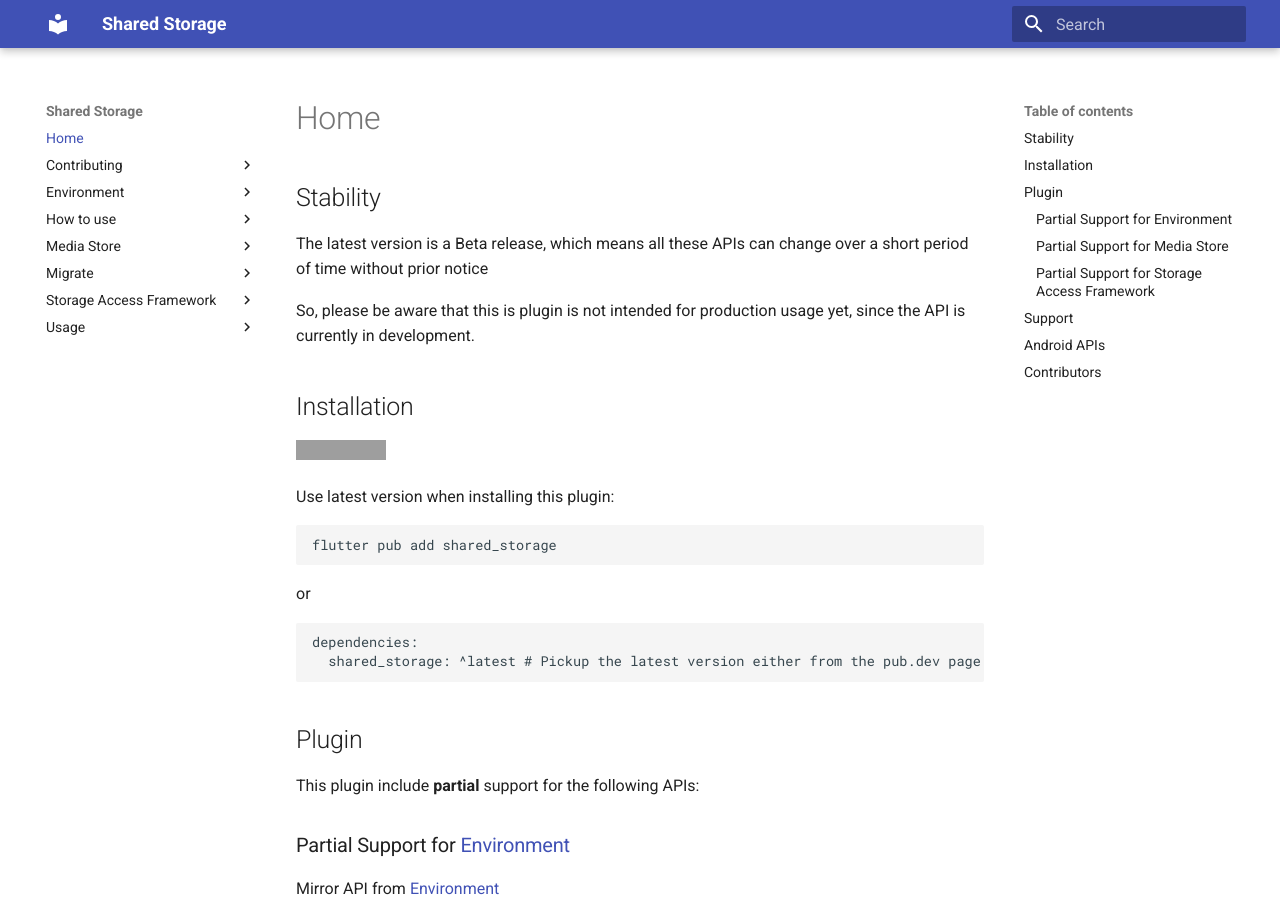
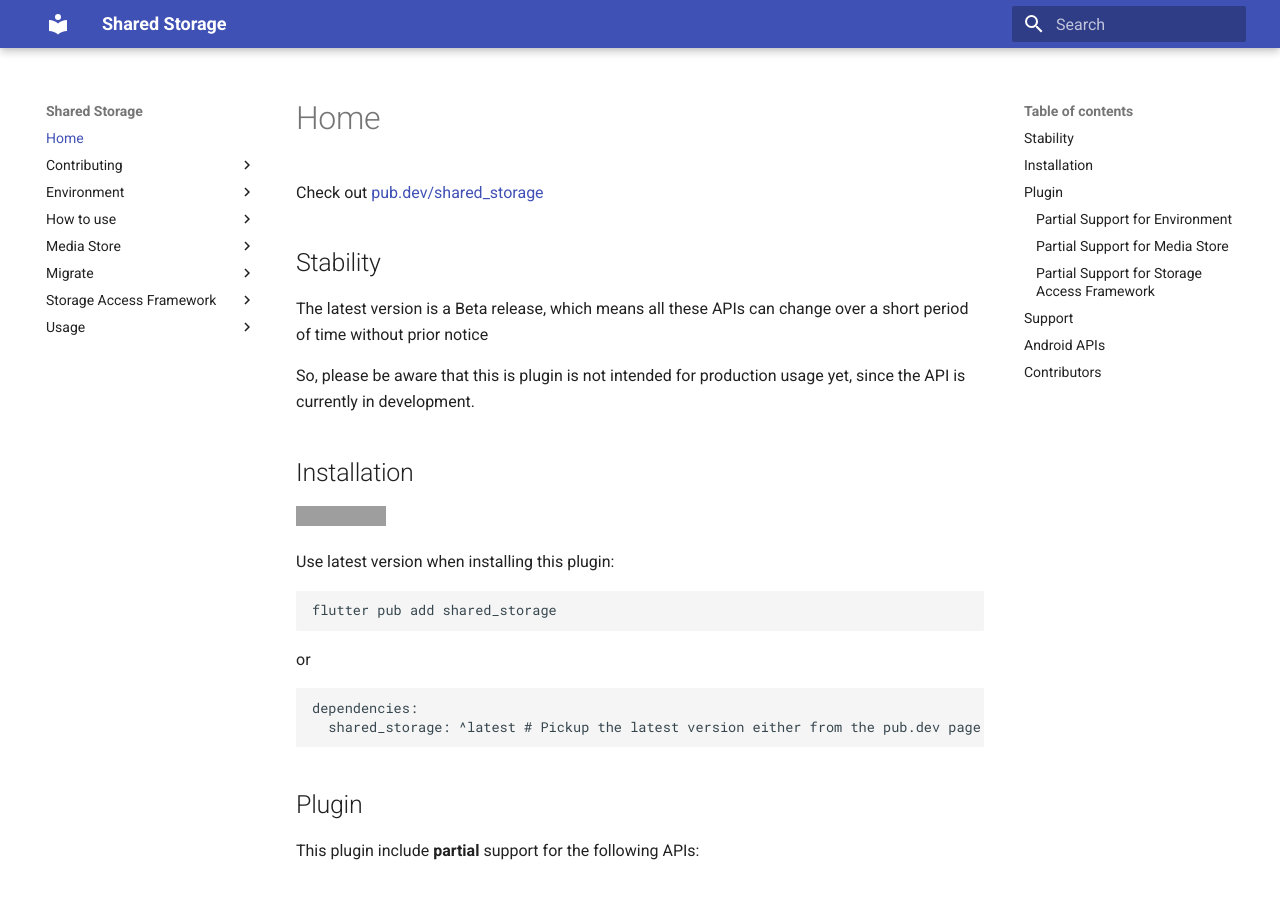
Before and after one commit to alexrintt/shared-storage, an MkDocs documentation site: the page built from docs/index.md, in a window 1280 px wide and 900 px high. Built offline with MkDocs 1.6.1 and Material for MkDocs 9.7.7, drawn with Linux system fonts in a browser that asks for light colours; grey boxes are pictures that could not be loaded.

Commit message:
(#12) Add link to `pub.dev`

```diff
--- a/docs/index.md
+++ b/docs/index.md
@@ -1,3 +1,5 @@
+Check out [pub.dev/shared_storage](https://pub.dev/packages/shared_storage)
+
 ## Stability
 
 The latest version is a Beta release, which means all these APIs can change over a short period of time without prior notice
```
